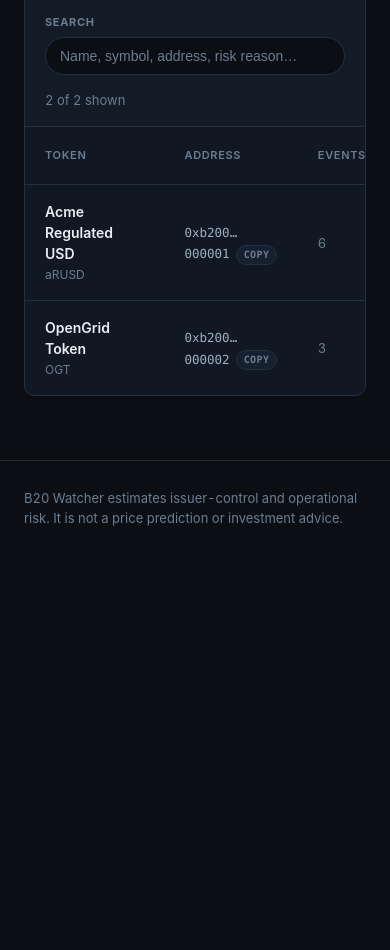
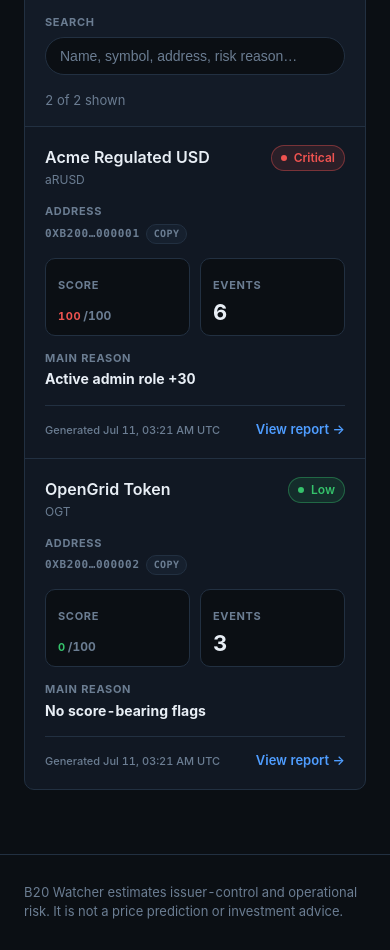
Before and after one commit to Anton-dot911/b20-watcher, a Next.js app: page / in a window 390 px wide. Shown: the part 960-1910 px from the top of the page. Before the commit the page ends 1516 px from the top, so only its background shows below. Built offline with nearby package versions, Linux system fonts and the light colour scheme.

Commit message:
feat: add mobile dashboard cards (#17)
* feat: add mobile dashboard cards

* feat: add mobile dashboard cards

```diff
--- a/app/page.module.css
+++ b/app/page.module.css
@@ -289,6 +289,94 @@
   line-height: 1.35;
 }
 
+.mobileCardList {
+  display: none;
+}
+
+.mobileCard {
+  padding: 18px 20px;
+  border-bottom: 1px solid var(--border);
+}
+
+.mobileCard:last-child {
+  border-bottom: none;
+}
+
+.mobileCardHeader,
+.mobileCardFooter {
+  display: flex;
+  align-items: flex-start;
+  justify-content: space-between;
+  gap: 12px;
+}
+
+.mobileCardAddress,
+.mobileReason {
+  display: flex;
+  flex-direction: column;
+  gap: 4px;
+  margin-top: 14px;
+}
+
+.mobileCardAddress span,
+.mobileReason span,
+.mobileCardGrid span,
+.mobileCardFooter span {
+  color: var(--text-faint);
+  font-size: 11px;
+  font-weight: 700;
+  text-transform: uppercase;
+  letter-spacing: 0.06em;
+}
+
+.mobileCardGrid {
+  display: grid;
+  grid-template-columns: repeat(2, 1fr);
+  gap: 10px;
+  margin-top: 14px;
+}
+
+.mobileCardGrid > div {
+  border: 1px solid var(--border);
+  border-radius: 10px;
+  padding: 12px;
+  background: var(--bg);
+}
+
+.mobileCardGrid strong {
+  display: block;
+  margin-top: 6px;
+  color: var(--text);
+  font-size: 22px;
+  line-height: 1;
+  font-variant-numeric: tabular-nums;
+}
+
+.mobileCardGrid small {
+  color: var(--text-faint);
+  font-size: 12px;
+  margin-left: 2px;
+}
+
+.mobileReason strong {
+  color: var(--text);
+  font-size: 14px;
+  line-height: 1.35;
+}
+
+.mobileCardFooter {
+  align-items: center;
+  margin-top: 16px;
+  padding-top: 14px;
+  border-top: 1px solid var(--border);
+}
+
+.mobileCardFooter span {
+  text-transform: none;
+  letter-spacing: 0;
+  font-weight: 500;
+}
+
 .viewLink {
   color: var(--accent);
   font-weight: 600;
@@ -319,3 +407,13 @@
   color: var(--text);
   font-size: 15px;
 }
+
+@media (max-width: 720px) {
+  .tableScroll {
+    display: none;
+  }
+
+  .mobileCardList {
+    display: block;
+  }
+}
--- a/components/TokenSearchTable.tsx
+++ b/components/TokenSearchTable.tsx
@@ -56,6 +56,66 @@ function searchableText(row: Row): string {
     .toLowerCase();
 }
 
+function TokenMobileCard({ token, report }: Row) {
+  const explanation = report ? explainRiskScore(report) : null;
+
+  return (
+    <article className={styles.mobileCard}>
+      <div className={styles.mobileCardHeader}>
+        <div>
+          <div className={styles.tokenName}>{token.name || "Unnamed B20"}</div>
+          <div className={styles.tokenSymbol}>{token.symbol || "—"}</div>
+        </div>
+        {report ? <RiskBadge level={report.level} size="sm" /> : null}
+      </div>
+
+      <div className={styles.mobileCardAddress}>
+        <span>Address</span>
+        <CopyValue
+          value={token.address}
+          label="token address"
+          compact
+          className={`mono ${styles.addr}`}
+        />
+      </div>
+
+      <div className={styles.mobileCardGrid}>
+        <div>
+          <span>Score</span>
+          <strong>
+            {report ? (
+              <>
+                <span style={{ color: SCORE_COLOR[report.level] }}>{report.score}</span>
+                <small>/100</small>
+              </>
+            ) : (
+              "—"
+            )}
+          </strong>
+        </div>
+        <div>
+          <span>Events</span>
+          <strong>{report ? report.stats.totalEvents : "—"}</strong>
+        </div>
+      </div>
+
+      <div className={styles.mobileReason}>
+        <span>Main reason</span>
+        <strong>
+          {explanation ? formatScoreReason(explanation.mainReason) : "Unavailable"}
+        </strong>
+      </div>
+
+      <div className={styles.mobileCardFooter}>
+        <span>{report ? `Generated ${formatUtc(report.generatedAt)}` : "Report unavailable"}</span>
+        <Link href={`/tokens/${token.address}`} className={styles.viewLink}>
+          View report
+        </Link>
+      </div>
+    </article>
+  );
+}
+
 export function TokenSearchTable({ rows }: TokenSearchTableProps) {
   const [query, setQuery] = useState("");
   const normalizedQuery = query.trim().toLowerCase();
@@ -109,6 +169,13 @@ export function TokenSearchTable({ rows }: TokenSearchTableProps) {
           <span>Try a token symbol, address fragment, or risk reason.</span>
         </div>
       ) : (
+        <>
+          <div className={styles.mobileCardList}>
+            {filteredRows.map((row) => (
+              <TokenMobileCard key={row.token.address} {...row} />
+            ))}
+          </div>
+
           <div className={styles.tableScroll}>
             <table>
               <thead>
@@ -198,6 +265,7 @@ export function TokenSearchTable({ rows }: TokenSearchTableProps) {
               </tbody>
             </table>
           </div>
+        </>
       )}
     </>
   );
```
Lines whose indentation alone changed are shown as unchanged.
